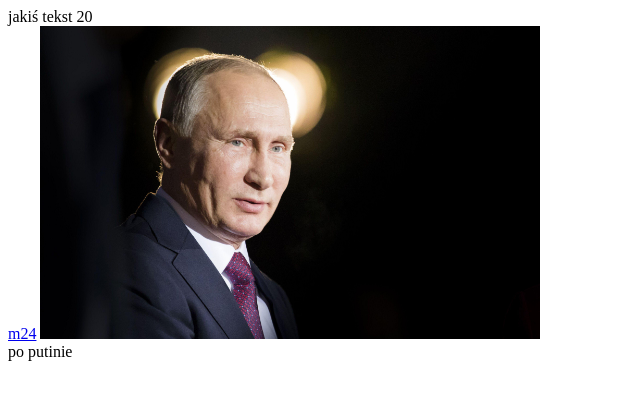
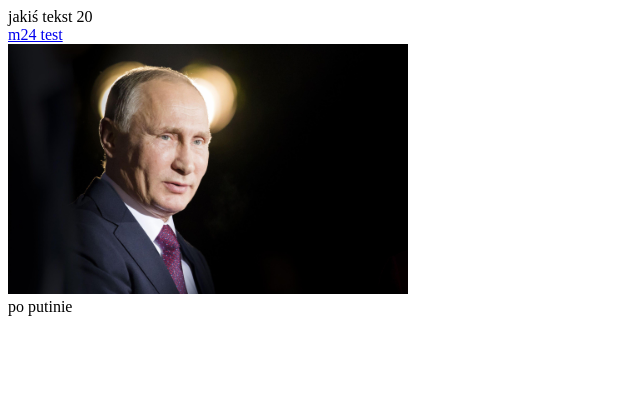
Before and after one commit to TestAcc5847593/mat-m, a plain HTML site: page index.html in a window 1280 px wide. Shown: the whole page, without its empty margins (0-640 px from the left). Drawn offline with Linux system fonts and the light colour scheme.

Commit message:
Update index.html

```diff
--- a/index.html
+++ b/index.html
@@ -10,10 +10,13 @@
 
 <body>
  jakiś tekst 20 <br>
- <a href='mat/of/24.pdf'>m24</a>
- <img src='mat/putin.jpg' width='500'> <br>
+ <a href='mat/of/24.pdf' target='_blank'>m24 test</a><br>
+ <img src='mat/putin.jpg' width='400'> <br>
  po putinie
 
 </body>
+ <script>
+alert('xd')
 
+ </script>
 </html>
```
